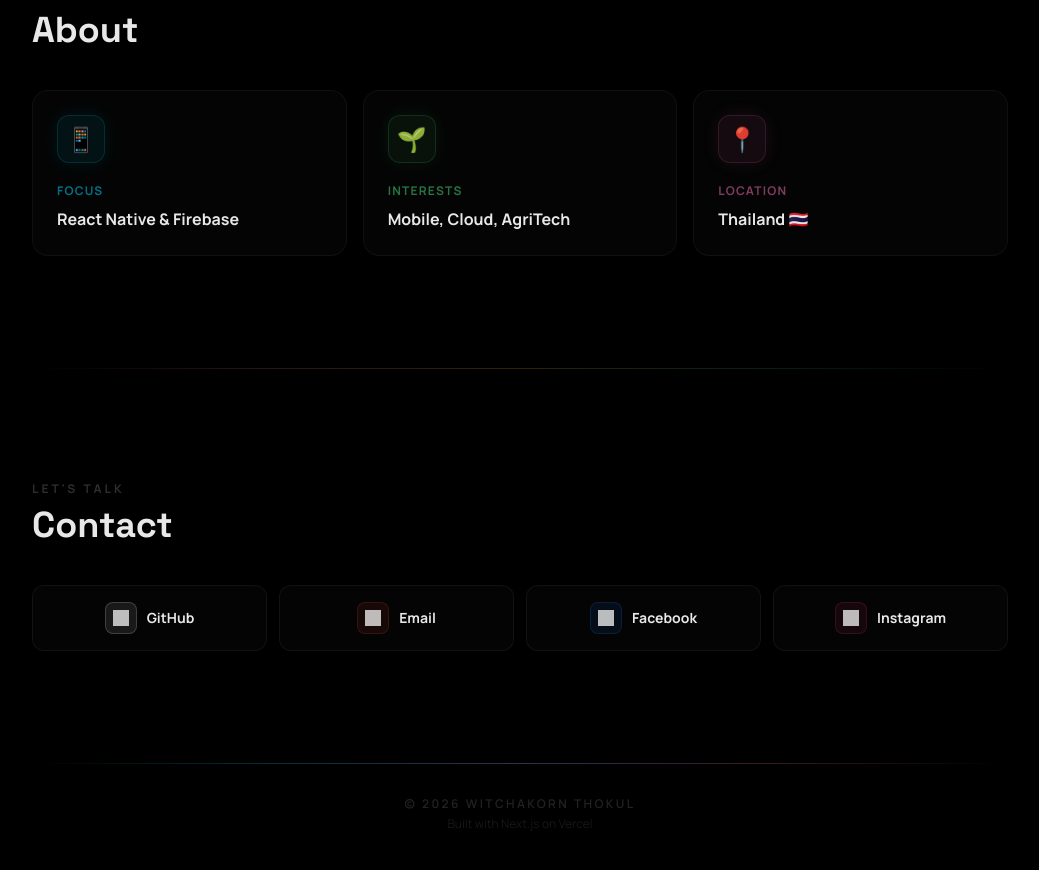
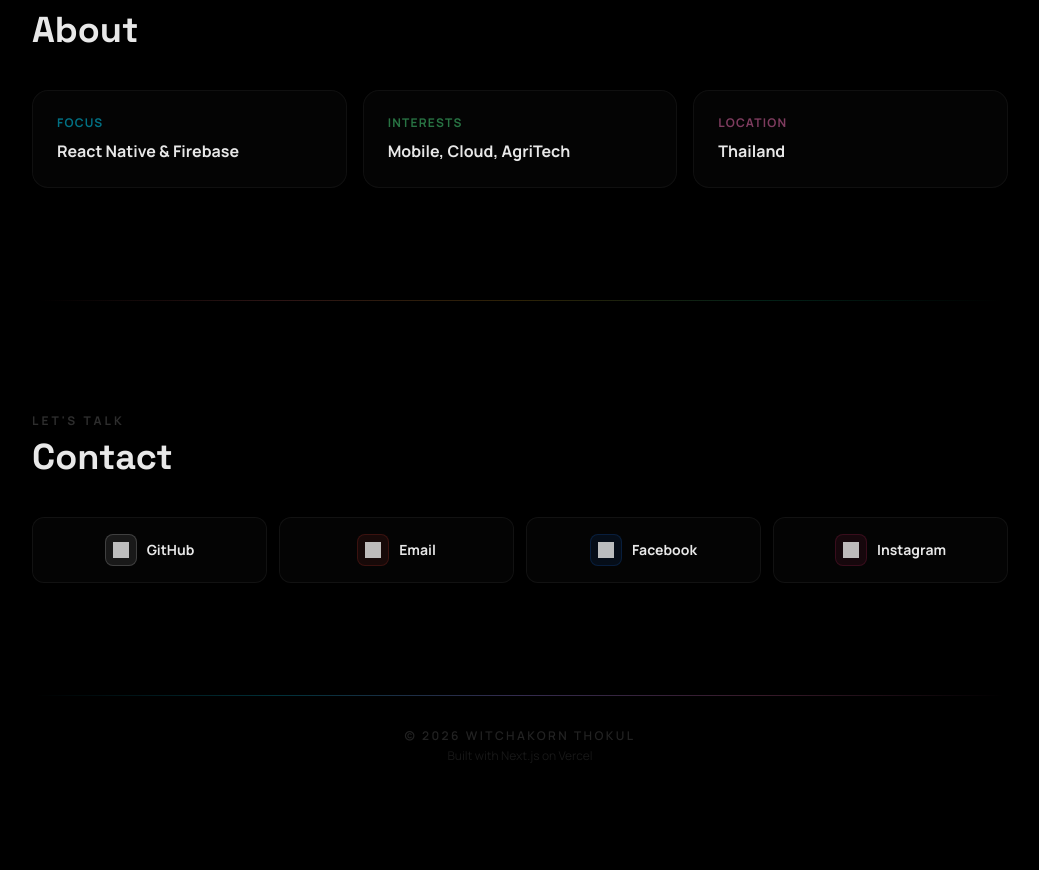
Before and after one commit to WitchakornThokul/WitchakornWEB, a Next.js app: page / in a window 1280 px wide. Shown: the part 3306-4176 px from the top of the page, without its empty margins (120-1159 px from the left). After the commit the page ends 4142 px from the top, so only its background shows below. Built offline with nearby package versions, Linux system fonts and the light colour scheme; grey boxes are pictures that could not be loaded.

Commit message:
ลบอีโมจิออกจากส่วน About
Co-Authored-By: Claude Sonnet 4.5 <noreply@anthropic.com>

```diff
--- a/app/page.tsx
+++ b/app/page.tsx
@@ -563,9 +563,9 @@ export default function Home() {
 
             <div className="grid gap-3 sm:grid-cols-3 sm:gap-4">
               {[
-                { label: 'Focus',     value: 'React Native & Firebase', icon: '📱', color: '#00d9ff' },
-                { label: 'Interests', value: 'Mobile, Cloud, AgriTech',  icon: '🌱', color: '#4ade80' },
-                { label: 'Location',  value: 'Thailand 🇹🇭',             icon: '📍', color: '#f472b6' },
+                { label: 'Focus',     value: 'React Native & Firebase', color: '#00d9ff' },
+                { label: 'Interests', value: 'Mobile, Cloud, AgriTech',  color: '#4ade80' },
+                { label: 'Location',  value: 'Thailand',                 color: '#f472b6' },
               ].map((item) => (
                 <div
                   key={item.label}
@@ -587,16 +587,6 @@ export default function Home() {
                     el.style.background = 'rgba(255,255,255,0.02)';
                   }}
                 >
-                  <div
-                    className="mb-4 inline-flex h-11 w-11 items-center justify-center rounded-xl text-xl sm:mb-5 sm:h-12 sm:w-12 sm:text-2xl"
-                    style={{
-                      background: `${item.color}12`,
-                      border: `1px solid ${item.color}28`,
-                      boxShadow: `0 0 18px ${item.color}18`,
-                    }}
-                  >
-                    {item.icon}
-                  </div>
                   <p className="text-xs font-bold uppercase tracking-widest" style={{ color: `${item.color}90` }}>
                     {item.label}
                   </p>
```
